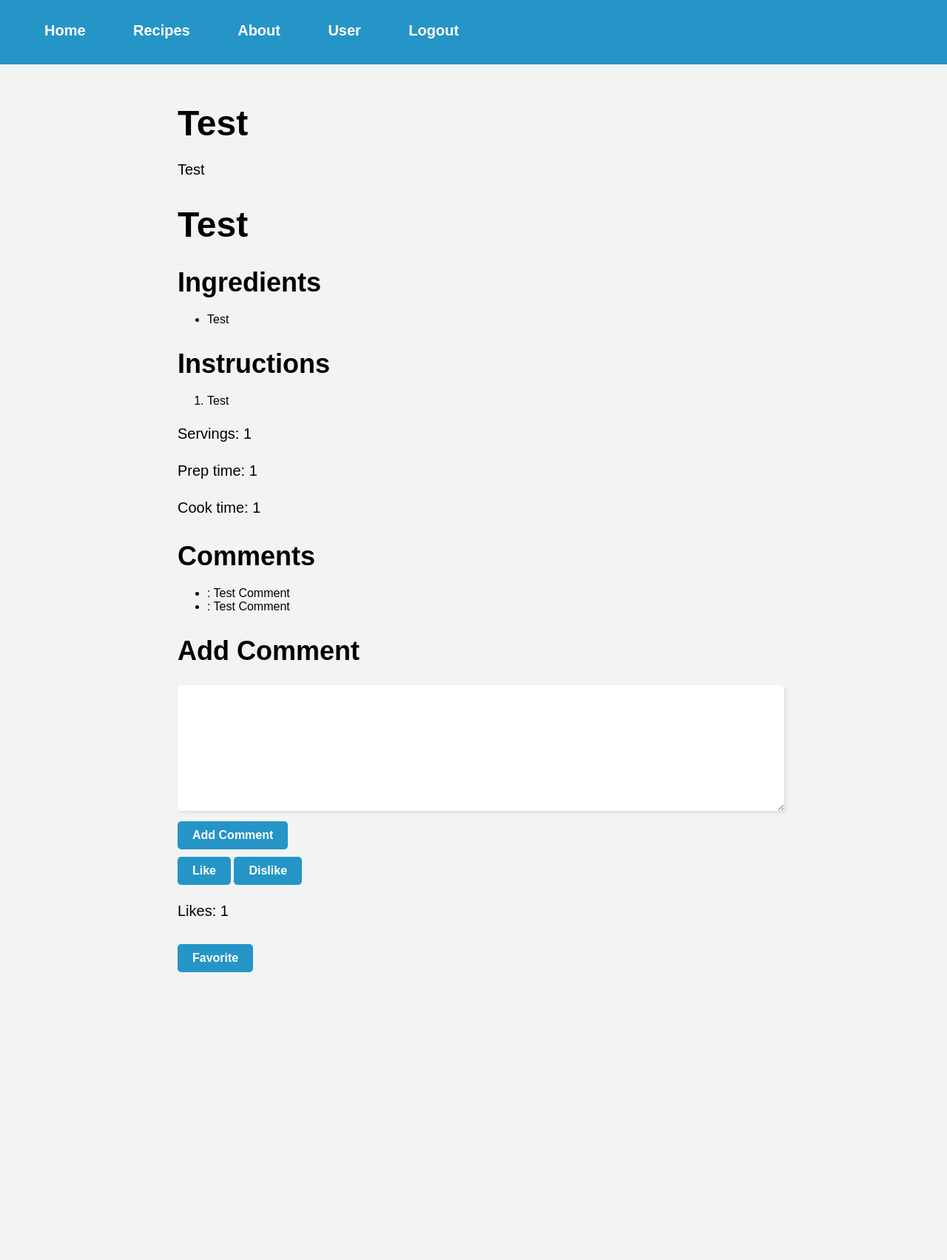
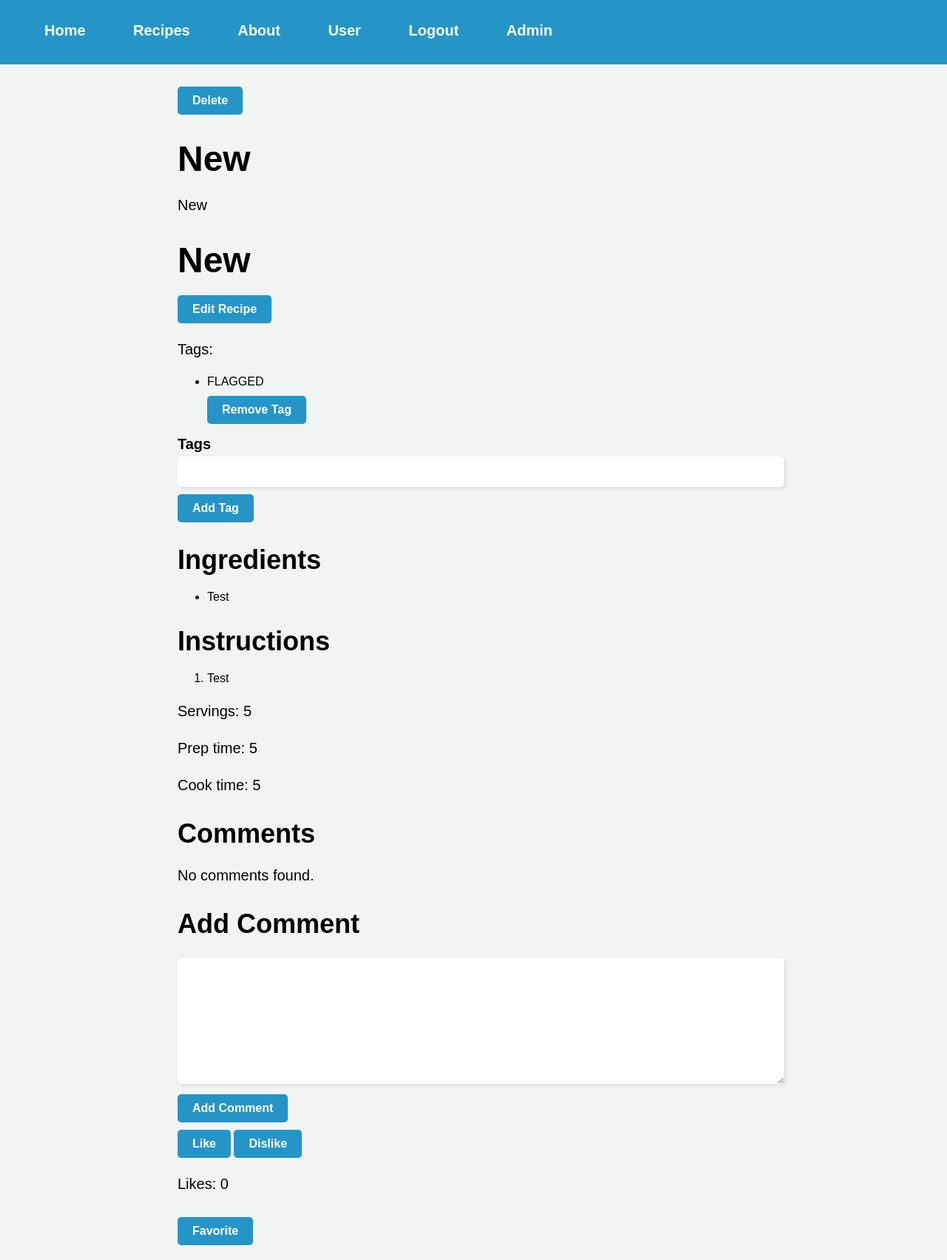
Before and after one commit to cwill399/PlatePal, a Flask app: page /recipe/1 in a window 1280 px wide. Shown: the whole page at 74% size. Before the commit the page ends 1314 px from the top, so only its background shows below. Run offline with Flask 3, Linux system fonts and the light colour scheme; a user stored in the database is signed in; data comes from the database, SQL or seed files in the repository; data that the repository does not hold is empty.

Commit message:
Added editRecipe.html, edit functionality, added delete recipe functionality,

```diff
--- a/PlatePal/website/forms.py
+++ b/PlatePal/website/forms.py
@@ -1,7 +1,6 @@
-
 from flask_wtf import FlaskForm
-from wtforms import StringField, TextAreaField, SubmitField, IntegerField
-from wtforms.validators import DataRequired
+from wtforms import StringField, TextAreaField, SubmitField, IntegerField, HiddenField
+from wtforms.validators import DataRequired, Length
 
 class createRecipeForm(FlaskForm):
 
@@ -13,3 +12,21 @@ class createRecipeForm(FlaskForm):
     ingredients = StringField('Ingredients', validators=[DataRequired()])
     instructions = TextAreaField('Instructions', validators=[DataRequired()])
     submit = SubmitField('Create Recipe')
+
+class editRecipeForm(FlaskForm):
+    title = StringField('Recipe Title', validators=[DataRequired()])
+    servings = IntegerField('Servings', validators=[DataRequired()])
+    prep_time = IntegerField('Preparation Time (in minutes)', validators=[DataRequired()])
+    cook_time = IntegerField('Cooking Time (in minutes)', validators=[DataRequired()])
+    description = TextAreaField('Description', validators=[DataRequired()])
+    ingredients = StringField('Ingredients', validators=[DataRequired()])
+    instructions = TextAreaField('Instructions', validators=[DataRequired()])
+    recipe_id = HiddenField()
+    submit = SubmitField('Update Recipe')
+
+
+class TagForm(FlaskForm):
+    tags = StringField('Tags', validators=[DataRequired(), Length(max=50)])
+    recipe_id = HiddenField('Recipe ID')
+    submit_add = SubmitField('Add Tag')
+    submit_remove = SubmitField('Remove Tag')
--- a/PlatePal/website/templates/base.html
+++ b/PlatePal/website/templates/base.html
@@ -1,21 +1,26 @@
 <!DOCTYPE html>
 <html>
+
 <head>
   <meta charset="utf-8" />
   <meta name="viewport" content="width=device-width, initial-scale=1" />
 
   <title>{% block title %}Home{% endblock %}</title>
 </head>
+
 <body>
   <nav class="topnav">
     <div class="topnav">
+
       {% if user.is_authenticated %}
       <a class="topnav" id="home" href="/">Home</a>
       <a class="topnav" id="recipes" href="/recipes">Recipes</a>
       <a class="topnav" id="about" href="/about">About</a>
       <a class="topnav" id="user" href="/user">User</a>
       <a class="topnav" id="logout" href="/logout">Logout</a>
-
+      {% if user.is_authenticated and user.email == 'admin@platepal.com' %}
+      <a class="topnav" id="admin" href="/admin">Admin</a>
+      {% endif %}
       {% else %}
       <a class="topnav" id="home" href="/">Home</a>
       <a class="topnav" id="login" href="/login">Login</a>
@@ -56,4 +61,5 @@
   </script>
   {% endblock %}
 </body>
+
 </html>
--- a/PlatePal/website/templates/recipe.html
+++ b/PlatePal/website/templates/recipe.html
@@ -4,12 +4,50 @@
 
 {% block content %}
 <link rel="stylesheet" type="text/css" href="{{ url_for('static', filename='recipe.css') }}">
+
+{% if user.is_authenticated and (user.email == 'admin@platepal.com' or recipe.user_id == current_user.id) %}
+<form action="{{ url_for('views.delete_recipe', recipe_id=recipe.id) }}" method="POST">
+    <button type="submit" class="btn btn-danger">Delete</button>
+</form>
+{% endif %}
+
 <h1>{{ recipe.title }}</h1>
 <p>{{ recipe.description }}</p>
 <h1>{{ recipe.title }}</h1>
+
+{% if current_user == recipe.user %}
+<a href="{{ url_for('views.editRecipe', recipe_id=recipe.id) }}">Edit Recipe</a>
+{% endif %}
+
 {% if recipe.tags %}
-<p>Tags: {% for tag in recipe.tags %}{{ tag.text }}{% if not loop.last %}, {% endif %}{% endfor %}</p>
+<div>
+    <p>Tags:</p>
+    <ul>
+        {% for tag in recipe.tags %}
+        <li>{{ tag.text }}
+            {% if user.is_authenticated and user.email == 'admin@platepal.com' %}
+            <form action="{{ url_for('views.remove_tag', recipe_id=recipe.id, tag_id=tag.id) }}" method="POST">
+                {{ tag_form.hidden_tag() }}
+                {{ tag_form.submit_remove(class="btn btn-link btn-sm text-danger") }}
+            </form>
+            {% endif %}
+        </li>
+        {% endfor %}
+    </ul>
+</div>
 {% endif %}
+
+{% if user.is_authenticated and user.email == 'admin@platepal.com' %}
+<form action="{{ url_for('views.add_tag', recipe_id=recipe.id) }}" method="POST">
+    {{ tag_form.hidden_tag() }}
+    <div class="form-group">
+        {{ tag_form.tags.label }} {{ tag_form.tags }} {{ tag_form.submit_add(class="btn btn-primary") }}
+    </div>
+</form>
+{% endif %}
+
+
+
 <h2>Ingredients</h2>
 {% if recipe.ingredients %}
 <ul>
@@ -41,18 +79,32 @@
 {% if recipe.comments %}
 <ul>
     {% for comment in recipe.comments %}
-    <li>{{ comment.user }}: {{ comment.text }}</li>
+    <div class="card mt-4">
+        <div class="card-body">
+            <p class="card-text"><strong>{{ comment.user.first_name }}</strong>: {{ comment.text }}</p>
+            {% if current_user == (comment.user or user.email == 'admin@platepal.com') %}
+            <form method="POST" action="{{ url_for('views.deleteComment', recipe_id=recipe.id, comment_id=comment.id) }}">
+                <button type="submit" class="btn btn-danger">Delete</button>
+            </form>
+            {% endif %}
+        </div>
+    </div>
     {% endfor %}
 </ul>
 {% else %}
 <p>No comments found.</p>
 {% endif %}
+
 <h2>Add Comment</h2>
-<form method="POST" action="{{ url_for('views.addComment', recipe_id=recipe.id) }}">
+<form method="POST" action="{{ url_for('views.addComment', recipe_id=recipe.id, user_id=current_user.id) }}">
     <textarea name="comment_text" required></textarea>
     <br>
     <input type="submit" value="Add Comment">
 </form>
+
+
+
+
 
 <form action="{{ url_for('views.likeRecipe', recipe_id=recipe.id) }}" method="POST">
     <button type="submit" name="like" value="like" class="btn btn-primary">Like</button>
--- a/PlatePal/website/views.py
+++ b/PlatePal/website/views.py
@@ -2,15 +2,17 @@ from flask import Blueprint, render_template, request, flash, jsonify, Flask, re
 from flask_login import login_required, current_user
 from . import db
 import json
-from .forms import createRecipeForm
+from .forms import createRecipeForm, editRecipeForm, TagForm
 from .models import Recipe, User, Ingredient, Instruction, Tags, Comments, Favorites
 
 views = Blueprint('views', __name__)
+
 
 @views.route('/', methods=['GET', 'POST'])
 def home():
     recipes = Recipe.query.all()
     return render_template("home.html", user=current_user, recipes=recipes)
+
 
 @views.route('/user', methods=['GET', 'POST'])
 @login_required
@@ -18,6 +20,16 @@ def user():
     user = current_user
     user_recipes = Recipe.query.filter_by(user_id=user.id).all()
     return render_template("user.html", user=user, user_recipes=user_recipes)
+
+
+@views.route('/admin', methods=['GET', 'POST'])
+@login_required
+def admin():
+    user = current_user
+    flagged_recipes = Recipe.query.filter(
+        Recipe.tags.any(Tags.text == 'FLAGGED')).all()
+    return render_template("admin.html", user=user, flagged_recipes=flagged_recipes)
+
 
 @views.route('/createRecipe', methods=['GET', 'POST'])
 @login_required
@@ -31,8 +43,8 @@ def createRecipe():
                         servings=form.servings.data,
                         prep_time=form.prep_time.data,
                         cook_time=form.cook_time.data,
-                        likes = 0)
-        recipe.tags.append(Tags(text="Flagged for Review"))
+                        likes=0)
+        recipe.tags.append(Tags(text="FLAGGED"))
 
         # create and add ingredients to recipe
         for ingredient_text in request.form.getlist('ingredients'):
@@ -43,7 +55,6 @@ def createRecipe():
             instruction = Instruction(text=instruction_text, recipe=recipe)
             db.session.add(instruction)
 
-
         db.session.add(recipe)
         db.session.commit()
 
@@ -52,35 +63,43 @@ def createRecipe():
 
     return render_template('createRecipe.html', title='Create Recipe', form=form, user=current_user)
 
+
 @views.route('/about', methods=['GET', 'POST'])
 @login_required
 def about():
     return render_template("about.html", user=current_user)
 
-@views.route('/recipe/<int:recipe_id>')
+
+@views.route('/recipe/<int:recipe_id>', methods=['GET', 'POST'])
 @login_required
 def recipe(recipe_id):
     recipe = Recipe.query.get_or_404(recipe_id)
+    tag_form = TagForm()
+    return render_template("recipe.html", recipe=recipe, user=current_user, tag_form=tag_form)
 
-    return render_template("recipe.html", recipe=recipe, user=current_user)
 
 @views.route('/recipes', methods=['GET'])
 def recipes():
     recipes = Recipe.query.all()
     return render_template('recipes.html', recipes=recipes, user=current_user)
 
-@views.route('/recipes/<int:recipe_id>/comments', methods=['POST'])
+
+@views.route('/recipes/<int:recipe_id>/comments/<int:user_id>', methods=['POST'])
 @login_required
-def addComment(recipe_id):
+def addComment(recipe_id, user_id):
     comment_text = request.form['comment_text']
     recipe = Recipe.query.get_or_404(recipe_id)
-    comment = Comments(text=comment_text, recipe=recipe)
+    user = User.query.get_or_404(user_id)
+    comment = Comments(text=comment_text, recipe=recipe, user=user)
     db.session.add(comment)
     db.session.commit()
     flash('Your comment has been added!', 'success')
     return redirect(url_for('views.recipe', recipe_id=recipe_id))
 
-@views.route('/recipes/<int:recipe_id>/likes', methods=['POST'])
+
+
+
+@views.route('/recipes/<int:recipe_id>/likes', methods=['POST', 'GET'])
 @login_required
 def likeRecipe(recipe_id):
     recipe = Recipe.query.filter_by(id=recipe_id).first()
@@ -93,6 +112,7 @@ def likeRecipe(recipe_id):
     db.session.commit()
 
     return redirect(url_for('views.recipe', recipe_id=recipe_id))
+
 
 @views.route('/recipe/<int:recipe_id>/favorite', methods=['POST'])
 @login_required
@@ -113,3 +133,94 @@ def favorite_recipe(recipe_id):
         flash('Recipe favorited!', 'success')
 
     return redirect(url_for('views.recipe', recipe_id=recipe_id))
+
+
+@views.route('/recipe/<int:recipe_id>/add_tag', methods=['POST'])
+@login_required
+def add_tag(recipe_id):
+    form = TagForm()
+
+    if form.validate_on_submit():
+        recipe = Recipe.query.get_or_404(recipe_id)
+        tag = Tags(text=form.tags.data, recipe_id=recipe_id)
+        db.session.add(tag)
+        db.session.commit()
+        flash(f'Tag "{tag.text}" has been added to the recipe.')
+    else:
+        flash('Error adding tag. Please try again.', 'danger')
+
+    return redirect(url_for('views.recipe', recipe_id=recipe_id))
+
+
+@views.route('/recipe/<int:recipe_id>/remove_tag/<int:tag_id>', methods=['POST'])
+@login_required
+def remove_tag(recipe_id, tag_id):
+    tag = Tags.query.get_or_404(tag_id)
+    db.session.delete(tag)
+    db.session.commit()
+    flash('Tag removed successfully!', 'success')
+    return redirect(url_for('views.recipe', recipe_id=recipe_id))
+
+
+@views.route('/recipe/<int:recipe_id>/delete', methods=['POST'])
+@login_required
+def delete_recipe(recipe_id):
+    recipe = Recipe.query.get_or_404(recipe_id)
+    db.session.delete(recipe)
+    db.session.commit()
+    flash('Your recipe has been deleted!', 'success')
+    return redirect(url_for('views.home'))
+
+@views.route('/recipes/<int:recipe_id>/comments/<int:comment_id>/delete', methods=['POST'])
+@login_required
+def deleteComment(recipe_id, comment_id):
+    comment = Comments.query.get_or_404(comment_id)
+    db.session.delete(comment)
+    db.session.commit()
+    flash('Your comment has been deleted.', 'success')
+    return redirect(url_for('views.recipe', recipe_id=recipe_id))
+
+@views.route('/editRecipe/<int:recipe_id>', methods=['GET', 'POST'])
+@login_required
+def editRecipe(recipe_id):
+    recipe = Recipe.query.get_or_404(recipe_id)
+    form = editRecipeForm()
+
+    # populate the form fields with existing data
+    #form.title.data = recipe.title
+    #form.description.data = recipe.description
+    #form.servings.data = recipe.servings
+    #form.prep_time.data = recipe.prep_time
+    #form.cook_time.data = recipe.cook_time
+
+    if form.validate_on_submit():
+        # update the recipe data
+        recipe.title = form.title.data
+        print(f"Form title: {form.title.data}")
+        recipe.description = form.description.data
+        recipe.servings = form.servings.data
+        recipe.prep_time = form.prep_time.data
+        recipe.cook_time = form.cook_time.data
+
+        Ingredient.query.filter_by(recipe_id=recipe.id).delete()
+        Instruction.query.filter_by(recipe_id=recipe.id).delete()
+
+        # update the ingredients and instructions
+        for i, ingredient_text in enumerate(request.form.getlist('ingredients')):
+            ingredient = Ingredient(text=ingredient_text, recipe=recipe)
+            db.session.add(ingredient)
+
+        for i, instruction_text in enumerate(request.form.getlist('instructions')):
+            instruction = Instruction(text=instruction_text, recipe=recipe)
+            db.session.add(instruction)
+
+        db.session.commit()
+
+        flash('Recipe edited successfully!', 'success')
+        return redirect(url_for('views.recipe', recipe_id=recipe.id))
+
+    # fetch the existing ingredients and instructions
+    ingredients = Ingredient.query.filter_by(recipe_id=recipe_id).all()
+    instructions = Instruction.query.filter_by(recipe_id=recipe_id).all()
+
+    return render_template('editRecipe.html', title='Edit Recipe', recipe_id=recipe_id, form=form, user=current_user, ingredients=ingredients, instructions=instructions)
```
Also changed, not shown: PlatePal/website/models.py (+10 -9 lines), PlatePal/website/templates/admin.html (added, +26 -0 lines), PlatePal/website/templates/editRecipe.html (added, +127 -0 lines), PlatePal/instance/database.db. Lines whose indentation alone changed are shown as unchanged.
